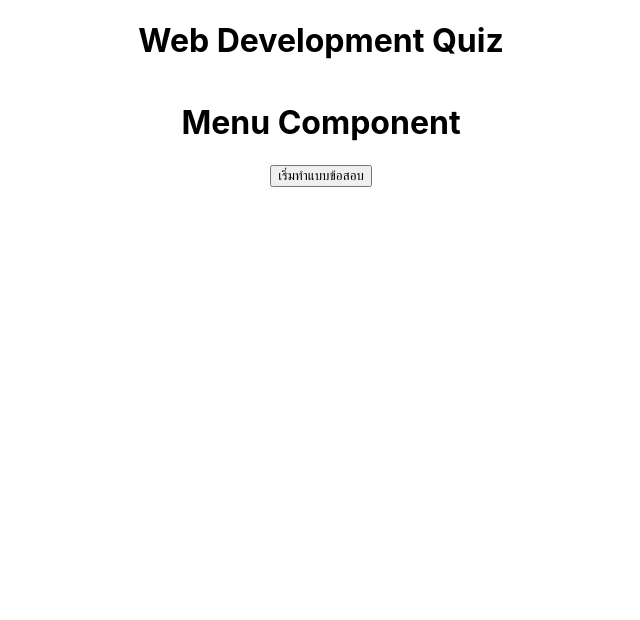
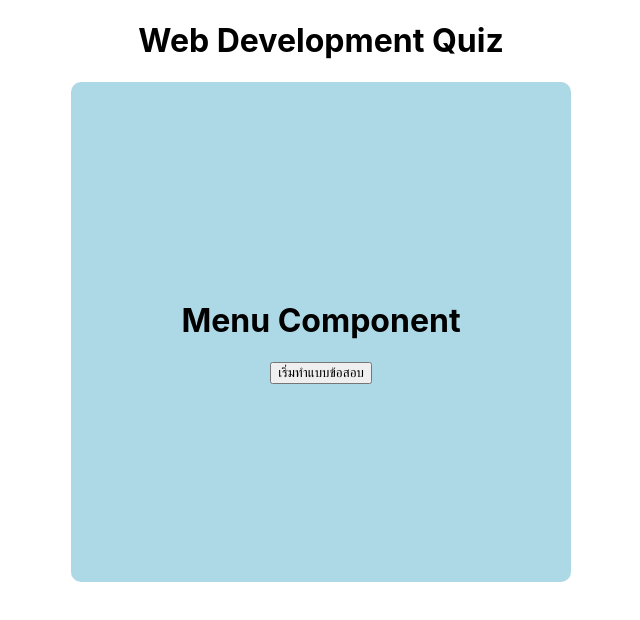
Before and after one commit to AekJ4s/React-workshop, a React (Create React App) app in the folder quiz-app/: page / in a window 1280 px wide. Shown: the top 620 px of the page, without its empty margins (319-959 px from the left). Built offline with nearby package versions, Linux system fonts and the light colour scheme.

Commit message:
Update App.css

```diff
--- a/quiz-app/src/App.css
+++ b/quiz-app/src/App.css
@@ -5,3 +5,14 @@
   flex-direction: column;
   text-align: center;
 }
+
+.menu, .quiz{
+  width: 500px;
+  height: 500px;
+  background-color: lightblue ;
+  border-radius: 10px;
+  display: flex;
+  flex-direction: column;
+  justify-content: center;
+  align-items: center;
+}
```
